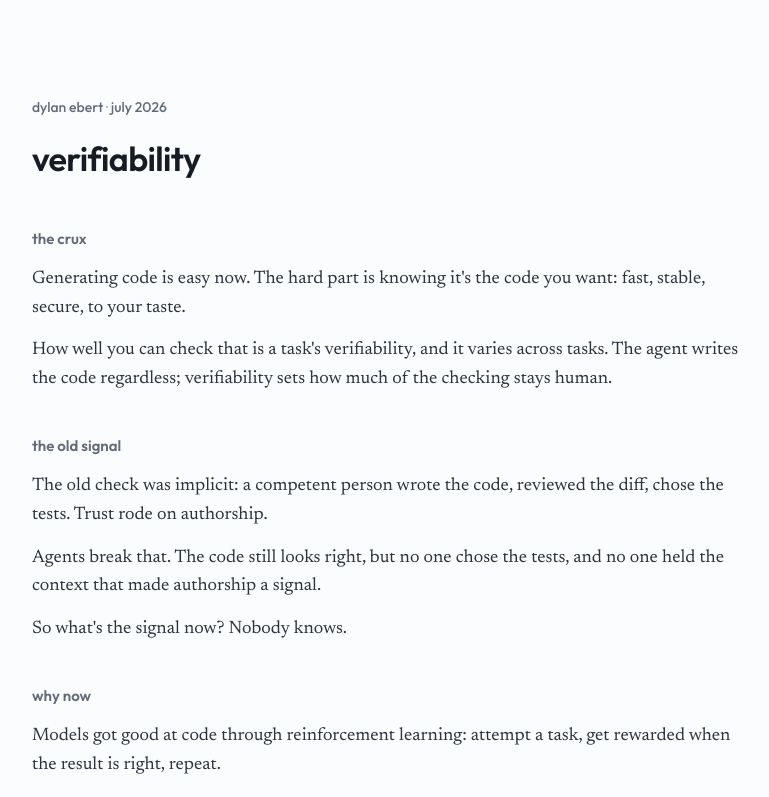
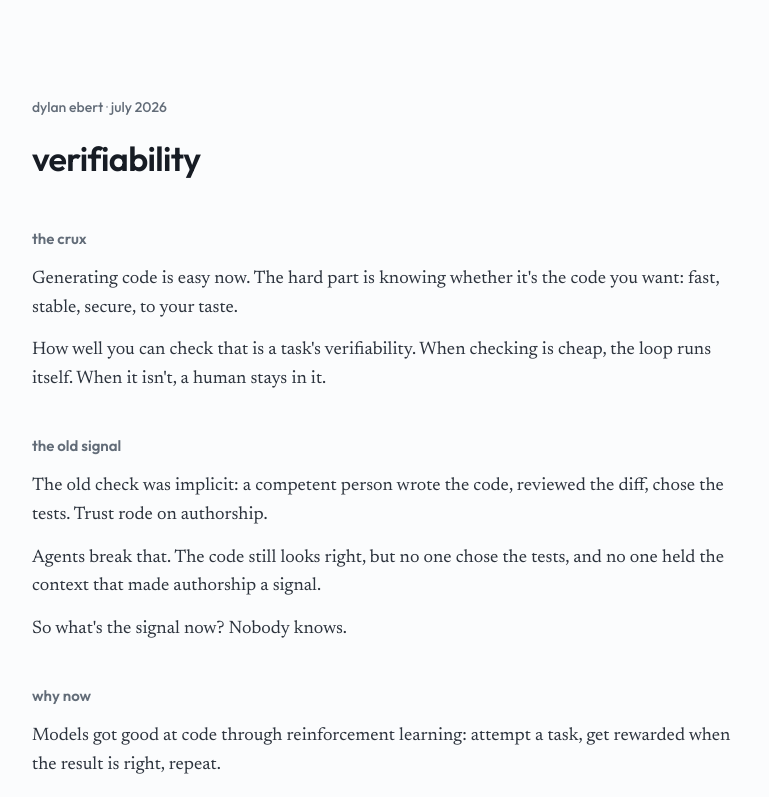
Before and after one commit to dylanebert/verifiability, a Svelte app: page / in a window 1280 px wide. Shown: the top 797 px of the page, without its empty margins (252-1021 px from the left). Built offline with nearby package versions, Linux system fonts and the light colour scheme.

Commit message:
crux §0: rewrite from the idea (cheap checking -> loop runs itself; else human in it)

```diff
--- a/src/App.svelte
+++ b/src/App.svelte
@@ -10,13 +10,12 @@
   <section class="section">
     <h2>the crux</h2>
     <p>
-      Generating code is easy now. The hard part is knowing it's the code you
-      want: fast, stable, secure, to your taste.
+      Generating code is easy now. The hard part is knowing whether it's the
+      code you want: fast, stable, secure, to your taste.
     </p>
     <p>
-      How well you can check that is a task's verifiability, and it varies
-      across tasks. The agent writes the code regardless; verifiability sets how
-      much of the checking stays human.
+      How well you can check that is a task's verifiability. When checking is
+      cheap, the loop runs itself. When it isn't, a human stays in it.
     </p>
   </section>
 
```
